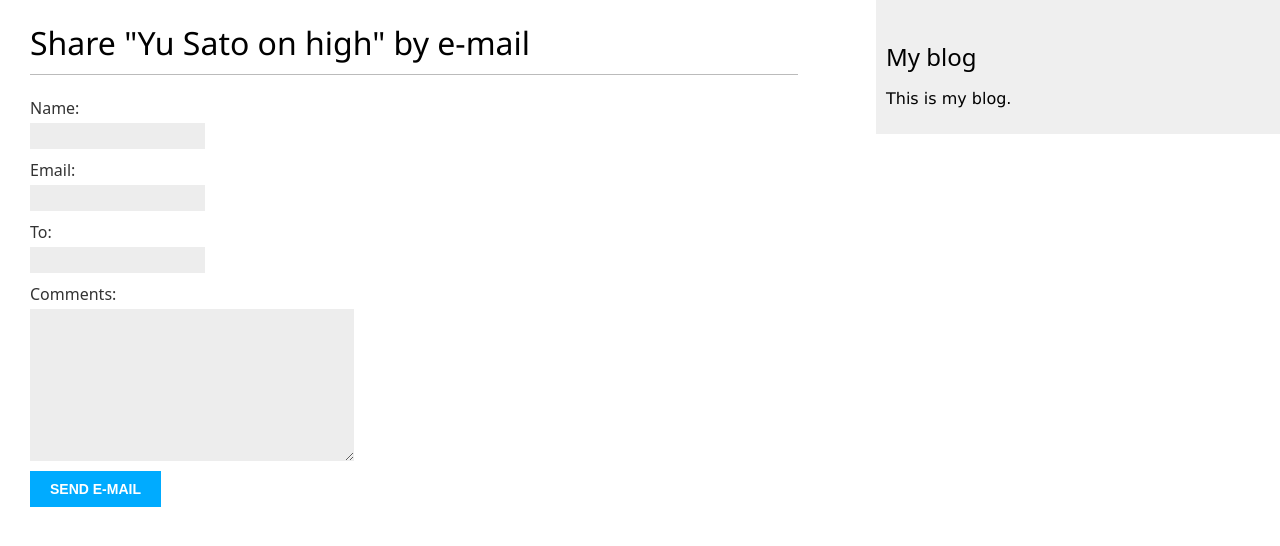
After one commit to wocwang25/Personal-Blog, a Django app: page /blog/8/share/ in a window 1280 px wide. The commit adds this page. Shown: the top 546 px of the page. Run offline with Django 5.2, Linux system fonts and the light colour scheme; data comes from the database, SQL or seed files in the repository.

Commit message:
update sharing post feature

```diff
--- a/mypage/blog/templates/blog/post/detail.html
+++ b/mypage/blog/templates/blog/post/detail.html
@@ -8,4 +8,9 @@
         Published {{ post.publish }} by {{ post.author}}
     </p>
     {{ post.body|linebreaks }}
+    <p>
+        <a href="{% url "blog:post_share" post.id %}">
+            Share this post
+        </a>
+    </p>
 {% endblock %}
--- /dev/null
+++ b/mypage/blog/templates/blog/post/share.html
@@ -0,0 +1,18 @@
+{% extends "blog/base.html" %}
+{% block title %} Share a post {% endblock %}
+
+{% block content %}
+    {% if sent %}
+        <h1>[#]E-mail successfully sent</h1>
+        <p>
+            "{{post.title}}" was successfully sent to {{form.cleaned_data.to}}.
+        </p>
+    {% else %}
+        <h1>Share "{{post.title}}" by e-mail</h1>
+        <form method="post">
+            {{form.as_p}}
+            {% csrf_token %}
+                <input type="submit" value="Send e-mail">
+        </form>
+    {% endif %}
+{% endblock %}
--- a/mypage/blog/urls.py
+++ b/mypage/blog/urls.py
@@ -12,4 +12,5 @@ urlpatterns = [
         views.post_detail,
         name='post_detail'
     ),
+    path('<int:post_id>/share/', views.post_share, name='post_share'),
 ]
--- a/mypage/blog/views.py
+++ b/mypage/blog/views.py
@@ -3,8 +3,7 @@ from .models import Post
 from django.core.paginator import Paginator, EmptyPage, PageNotAnInteger
 from django.views.generic import ListView
 from .forms import EmailPostForm
-
-
+from django.core.mail import send_mail
 
 def post_share(request, post_id):
     # Retrieve post by id
@@ -13,6 +12,7 @@ def post_share(request, post_id):
         id = post_id,
         status = Post.Status.PUBLISHED
     )
+    sent = False
 
     if request.method == 'POST':
         # Form was submitte
@@ -21,6 +21,24 @@ def post_share(request, post_id):
             # Form fields passed validation
             cd = form.cleaned_data
             # ... send email
+            post_url = request.build_absolute_uri(
+                post.get_absolute_url()
+            )
+            subject = (
+                f"{cd['name']} ({cd['email']})"
+                f"recommends you read {post.title}"
+            )
+            message = (
+                f"Read {post.title} at {post_url}\n\n"
+                f"{cd['name']}\'s comments: {cd['comments']}"
+            )
+            send_mail(
+                subject=subject,
+                message=message,
+                from_email=None,
+                recipient_list=[cd['to']]
+            )
+            sent = True
     else:
         form = EmailPostForm()
     return render(
@@ -28,7 +46,8 @@ def post_share(request, post_id):
         'blog/post/share.html',
         {
             'post' : post,
-            'form' : form
+            'form' : form,
+            'sent' : sent
         }
     )
 
```
